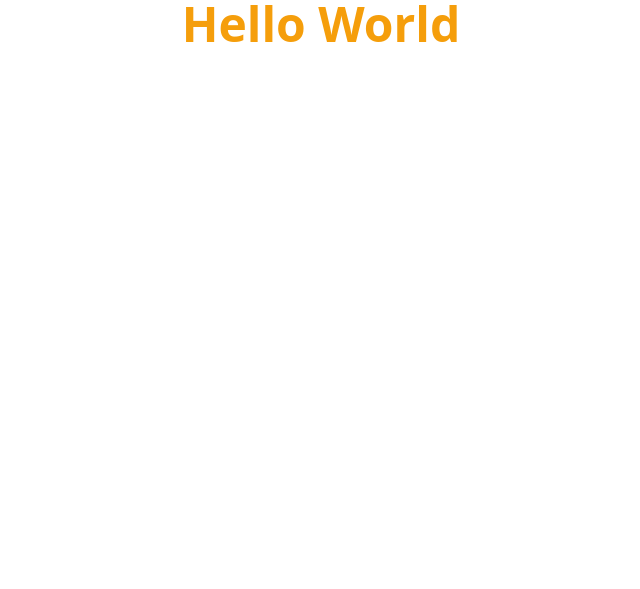
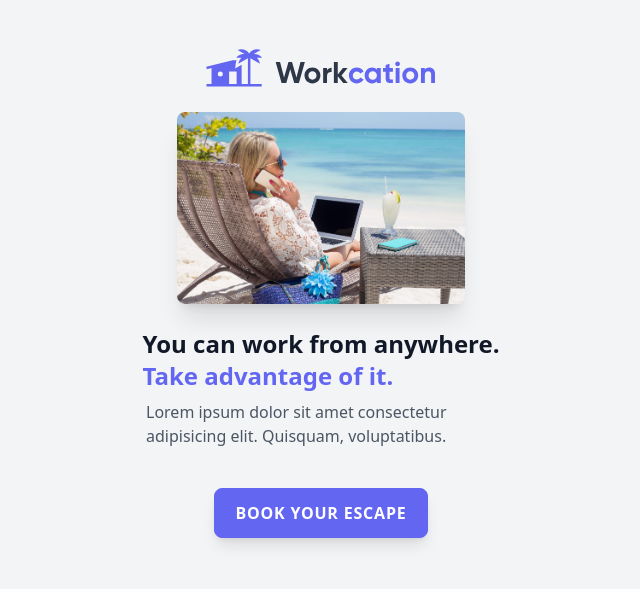
Before and after one commit to Thanujsai/tailwind-node, a website built with Vite: page index.html in a window 1280 px wide. Shown: the whole page, without its empty margins (319-959 px from the left). Built offline with nearby package versions, Linux system fonts and the light colour scheme.

Commit message:
tailwind first commit

```diff
--- a/index.html
+++ b/index.html
@@ -6,7 +6,15 @@
     <link href="/css/tailwind.css" rel="stylesheet">
     <title>Tailwind</title>
 </head>
-<body>
-    <h1 class="text-secondary text-5xl font-bold text-center">Hello World</h1>
+<body class="bg-gray-100">
+    <div class="px-10 py-12 place-items-center">
+        <img src="img/logo.svg" alt="Logo" class="h-10">
+        <img src="img/beach-work.jpg" alt="" class="mt-6 rounded-lg shadow-xl h-48">
+        <h1 class="mt-6 text-2xl font-bold text-gray-900">You can work from anywhere. <br><span class="text-indigo-500">Take advantage of it.</span></h1>
+        <p class="mt-2 text-gray-600 max-w-[350px]">Lorem ipsum dolor sit amet consectetur adipisicing elit. Quisquam, voluptatibus.</p>
+        <div class="mt-10 place-content-start cursor-pointer">
+            <a href="" class="inline-block px-5 py-3 bg-indigo-500 rounded-lg text-white uppercase tracking-wider font-semibold shadow-lg border border-indigo-500 hover:text-indigo-500 hover:bg-white transition-all duration-300">Book your escape</a>
+        </div>
+    </div>
 </body>
 </html>
--- a/package.json
+++ b/package.json
@@ -14,5 +14,8 @@
     "postcss": "^8.5.3",
     "tailwindcss": "^3.4.1",
     "vite": "^6.3.5"
+  },
+  "dependencies": {
+    "tailwind-up-and-running": "file:"
   }
 }
--- a/tailwind.config.js
+++ b/tailwind.config.js
@@ -1,6 +1,6 @@
 /** @type {import('tailwindcss').Config} */
 module.exports = {
-  content: ["./index.html"],
+  content: ["./*.html"],/*The content field in tailwind.config.js tells Tailwind which files to scan for class names so it can generate the corresponding CSS.*/
   theme: {
     extend: {
       colors: {
```
Also changed, not shown: img/beach-work.jpg (added), img/logo.svg (added), 1 other file.
